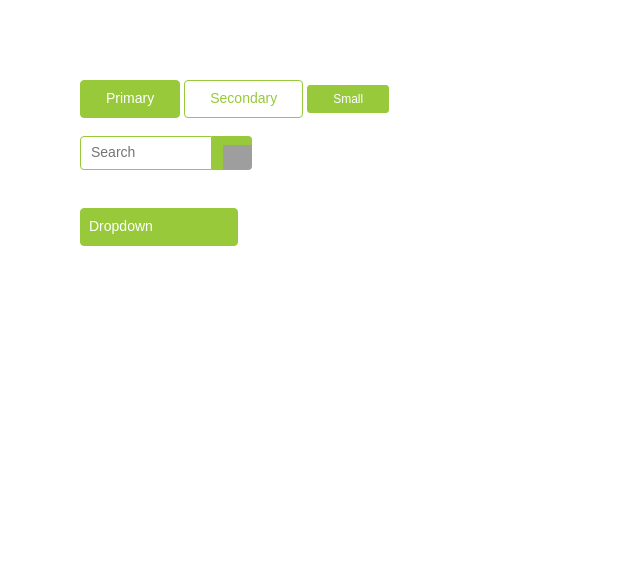
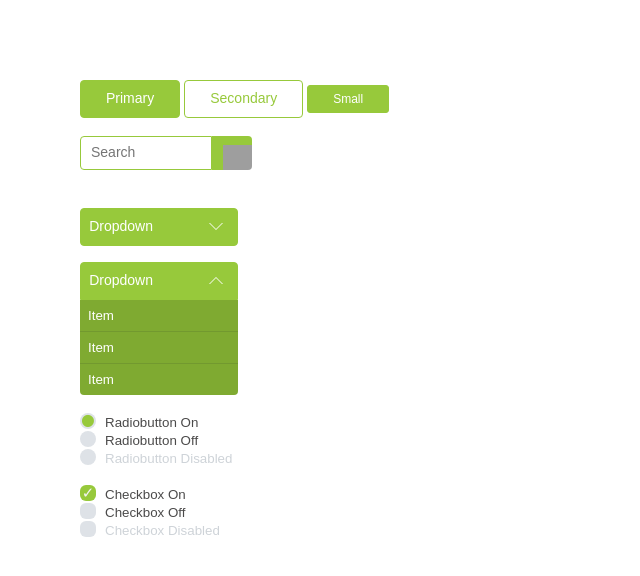
Before and after one commit to paliy/hummingbird_styles, a plain HTML site: page index.html in a window 1280 px wide. Shown: the whole page, without its empty margins (0-640 px from the left). Drawn offline with Linux system fonts and the light colour scheme; grey boxes are pictures that could not be loaded.

Commit message:
init commit

```diff
--- a/css/search_and_checkbox.css
+++ b/css/search_and_checkbox.css
@@ -1,6 +1,6 @@
 body {
 	margin: 5em 0 0 5em;
-	/*background-color: blue;*/
+	/*background-color: blue; for */
 }
 
 .hb_ui_kit_btn {
@@ -80,12 +80,168 @@ body {
 	border-bottom-left-radius: 0;
 }
 
-.hb_ui_kit_dropdown {
+.hb_ui_kit_dropdown_btn {
 	float: left;
 	padding: 8px 80px 8px 8px;
+	width: 158px;
 }
 
 .hb_ui_kit_dropdown_caret {
 	display: inline-block;
 	background: url(http://www.iconsdb.com/icons/download/white/search-13-16.png) no-repeat #97C93B;
 }
+
+.hb_ui_kit_caret {
+  	position: relative;
+  	cursor: pointer;
+  	display: inline-block;
+  	bottom: 8px;
+	left: 40px;
+}
+
+.hb_ui_kit_caret:before {
+	content: '';
+	position: absolute;
+	top: 25%;
+	left: 12px;
+	border-top: 7px solid #fff;
+	border-left: 7px solid transparent;
+	border-right: 7px solid transparent;
+}
+
+.hb_ui_kit_caret:after {
+	content: '';
+	position: absolute;
+	top: 25%;
+	left: 13px;
+	border-top: 6px solid #97C93B;
+	border-left: 6px solid transparent;
+	border-right: 6px solid transparent;
+}
+
+.hb_ui_kit_caret_opened {
+  	position: relative;
+  	cursor: pointer;
+  	display: inline-block;
+  	bottom: 8px;
+	left: 40px;
+}
+
+.hb_ui_kit_caret_opened:before {
+	content: '';
+	position: absolute;
+	top: 25%;
+	left: 12px;
+	border-bottom: 7px solid #fff;
+	border-left: 7px solid transparent;
+	border-right: 7px solid transparent;
+}
+
+.hb_ui_kit_caret_opened:after {
+	content: '';
+	position: absolute;
+	top: 1px;
+	left: 13px;
+	border-bottom: 6px solid #97C93B;
+	border-left: 6px solid transparent;
+	border-right: 6px solid transparent;
+}
+
+.hb_ui_kit_dropdown_box .hb_ui_kit_dropdown_btn:first-child {
+	border-bottom-right-radius: 0;
+	border-bottom-left-radius: 0;
+}
+
+.hb_ui_kit_dropdown_menu {
+	display: block;
+	list-style: none;
+	color: #fff;
+	clear: left;
+	text-align: left;
+	padding: 0;
+	margin: 0;
+	background-color: #7FAA31;
+	width: 158px;
+	font-size: 14px;
+	font-weight: 400;
+	line-height: 1.42;
+	font: normal normal normal 13.3333330154419px/normal Arial;
+}
+
+.hb_ui_kit_dropdown_menu * {
+	padding: 8px;
+    border-bottom: 1.5px solid #72992F;
+}
+
+.hb_ui_kit_dropdown_menu li:last-child {
+    border-bottom: 0;
+
+}
+
+.hb_ui_kit_dropdown_menu {
+	border-bottom-right-radius: 4px;
+	border-bottom-left-radius: 4px;
+}
+
+label {
+    display: inline-block;
+    cursor: pointer;
+    position: relative;
+    padding-left: 25px;
+    margin-right: 15px;
+    font-size: 13px;
+    color: #4B4A4A;
+    font: normal normal normal 13.3333330154419px/normal Arial;
+}
+
+input[type=radio] {
+    display: none;
+}
+
+label:before {
+    content: "";
+    display: inline-block;
+
+    width: 16px;
+    height: 16px;
+
+    margin-right: 10px;
+    position: absolute;
+    left: 0;
+    bottom: 1px;
+    background-color: #DEE2E7;
+}
+
+.radio label:before {
+    border-radius: 8px;
+}
+
+input[type=radio]:checked + label:before {
+    content: "\2022";
+	color: #97C93B;
+	font-size: 44px;
+	text-align: center;
+	line-height: 16px;
+}
+
+input[type=checkbox] {
+    display: none;
+}
+
+.checkbox label:before {
+    border-radius: 6px;
+}
+
+input[type=checkbox]:checked + label:before {
+    content: "\2713";
+    font-size: 15px;
+    color: #f3f3f3;
+    text-align: center;
+    line-height: 15px;
+    background-color: #97C93B;
+}
+
+.hb_ui_kit_disabled {
+	color: #CED3D8;
+	cursor:not-allowed
+}
--- a/index.html
+++ b/index.html
@@ -17,9 +17,45 @@
 	    </div>
 		<br>
 		<br>
-		<button class="hb_ui_kit_btn hb_ui_kit_btn_primary hb_ui_kit_dropdown">
+		<button class="hb_ui_kit_btn hb_ui_kit_btn_primary hb_ui_kit_dropdown_btn">
 			Dropdown
-			<span class="hb_ui_kit_dropdown_caret"></span>
+			<span class="hb_ui_kit_caret"></span>
 		</button>
+		<br>
+		<br>
+		<br>
+		<div class="hb_ui_kit_dropdown_box">
+			<button class="hb_ui_kit_btn hb_ui_kit_btn_primary hb_ui_kit_dropdown_btn">
+				Dropdown
+				<span class="hb_ui_kit_caret_opened"></span>
+			</button>
+			<ul role="menu" class="hb_ui_kit_dropdown_menu">
+			    <li role="presentation">Item</li>
+			    <li role="presentation">Item</li>
+			    <li role="presentation">Item</li>
+			  </ul>
+		</div>
+		<br>
+		<div class="radio">
+		    <input id="check" type="radio" checked>
+		    <label for="check">Radiobutton On</label>
+		    <br>
+		    <input id="check0" type="radio">
+		    <label for="check0">Radiobutton Off</label>
+		    <br>
+		    <input id="check01" type="radio" disabled>
+		    <label for="check01" class="hb_ui_kit_disabled">Radiobutton Disabled</label>
+		</div>
+		<br>
+		<div class="checkbox">
+		    <input id="check1" type="checkbox" checked>
+		    <label for="check1">Checkbox On</label>
+		    <br>
+		    <input id="check2" type="checkbox">
+		    <label for="check2">Checkbox Off</label>
+		    <br>
+		    <input id="check3" type="checkbox" disabled>
+		    <label for="check3" class="hb_ui_kit_disabled">Checkbox Disabled</label>
+		</div>
 	</body>
 </html>
```
